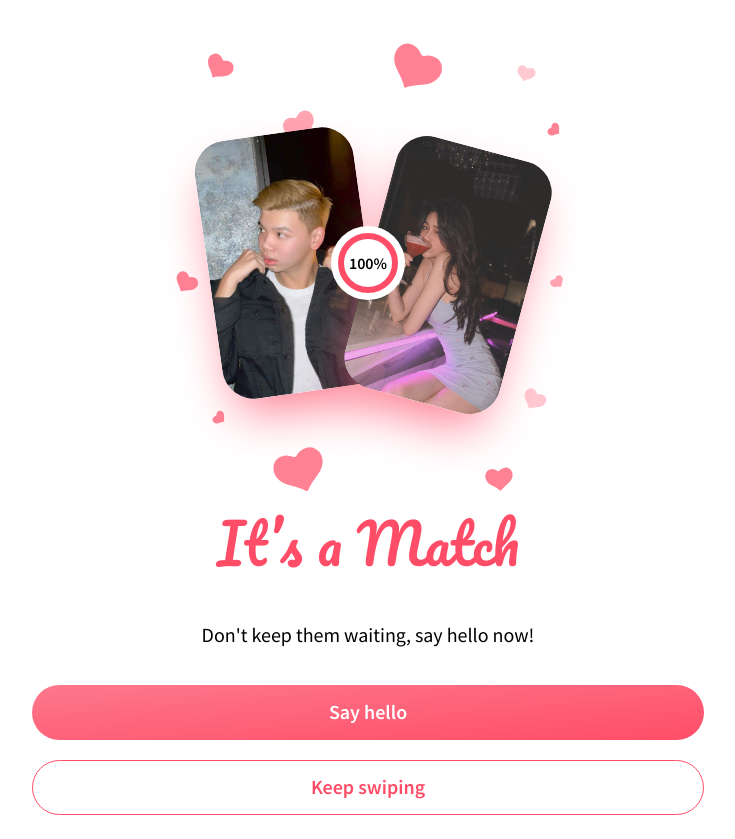
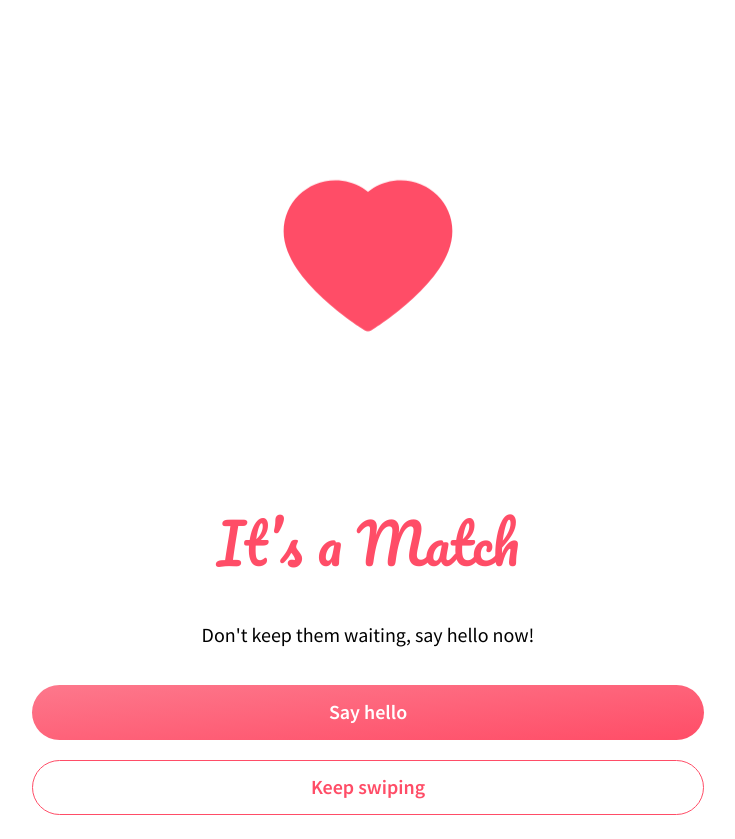
Before and after one commit to b1amage/further-web-front-end, a React (Create React App) app: page /success/1/1 in a window 1280 px wide. Shown: the whole page, without its empty margins (272-1007 px from the left). Built offline with nearby package versions, Linux system fonts and the light colour scheme.

Commit message:
success page

```diff
--- a/src/components/success/SuccessImgFrame.js
+++ b/src/components/success/SuccessImgFrame.js
@@ -1,12 +1,14 @@
 import React from "react";
-import successMatch from "../../assets/svg/success-match.svg";
-import boy from "../../assets/img/boyy.jpeg";
-import girl from "../../assets/img/girl2.jpeg";
+import { AiFillHeart } from "react-icons/ai";
+// import successMatch from "../../assets/svg/success-match.svg";
+// import boy from "../../assets/img/boyy.jpeg";
+// import girl from "../../assets/img/girl2.jpeg";
 
 const SuccessImgFrame = () => {
 	return (
 		<div className="relative h-[350px] my-10 md:my-14 lg:my-16 flex items-center justify-center">
-			<div className="absolute inset-0 z-10 flex items-center justify-center w-full mx-auto -translate-x-1/2 -translate-y-1/2 top-1/2 left-1/2">
+			<AiFillHeart className="text-[100px] text-primary-100 md:text-[160px] lg:text-[200px] animate-bounce"></AiFillHeart>
+			{/* <div className="absolute inset-0 z-10 flex items-center justify-center w-full mx-auto -translate-x-1/2 -translate-y-1/2 top-1/2 left-1/2">
 				<img src={successMatch} alt="" />
 			</div>
 
@@ -32,7 +34,7 @@ const SuccessImgFrame = () => {
 						className="object-cover w-full h-full"
 					/>
 				</div>
-			</div>
+			</div> */}
 		</div>
 	);
 };
--- a/src/views/HomePage.js
+++ b/src/views/HomePage.js
@@ -35,6 +35,16 @@ const HomePage = () => {
 		await userApi.swipe(profile._id, true, navigate);
 
 		// TODO: check if matched
+		const peopleLiked = await userApi.getPeopleLiked(navigate);
+
+		const peopleLikedId = peopleLiked.map((item) => item._id);
+		if (peopleLikedId.includes(profile._id)) {
+			navigate(
+				`/success/${profile._id}/${
+					JSON.parse(localStorage.getItem("user")).userId
+				}`
+			);
+		}
 
 		// call new api
 		const newUser = await getNewProfile();
```
